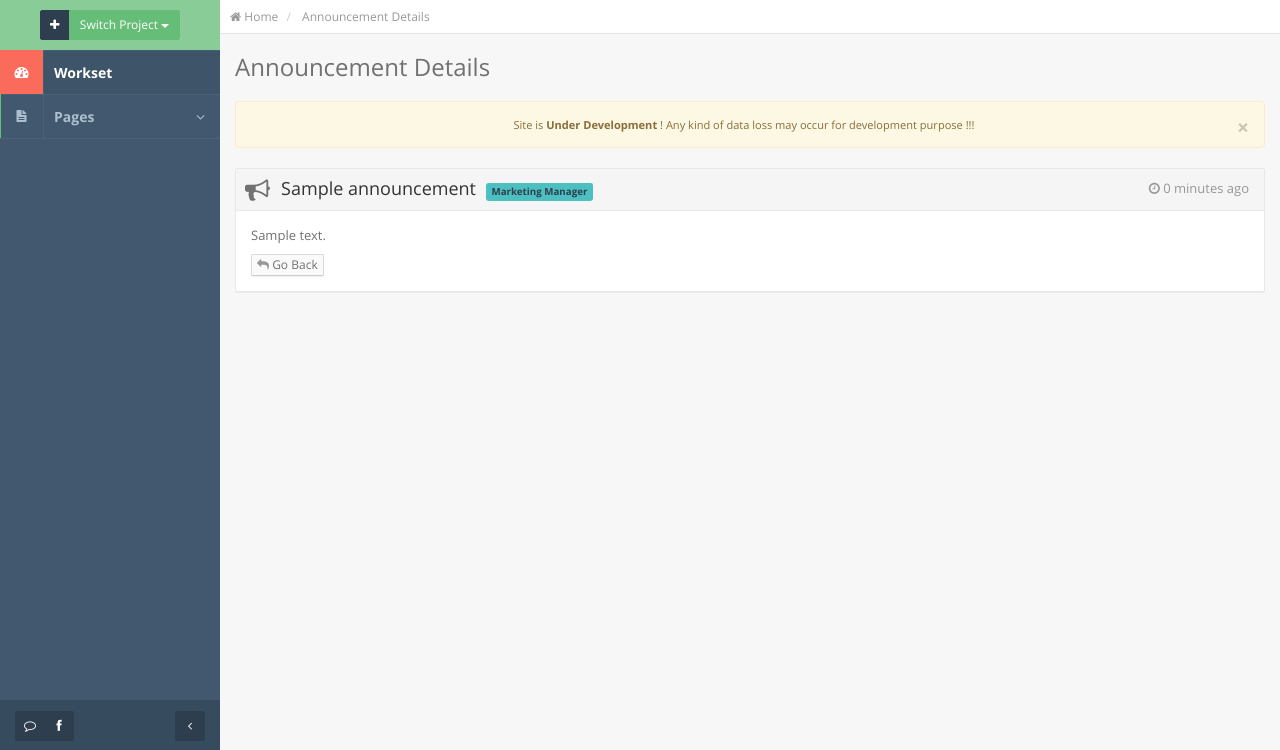
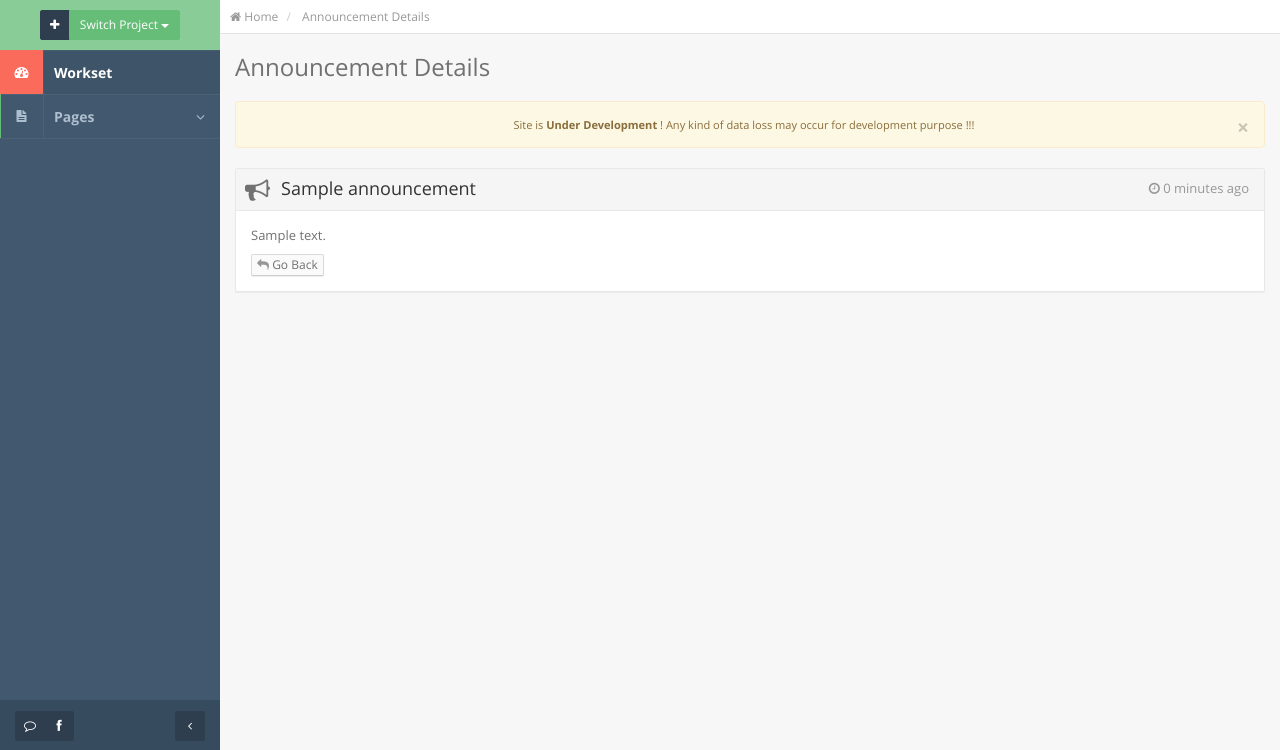
Before and after one commit to NumanIbnMazid/magfetch, a Django app: a page that uses utils/templates/announcement/announcement-detail.html in a window 1280 px wide. Shown: the part 50-800 px from the top of the page. Run offline with Django 3.2, Linux system fonts and the light colour scheme; a user stored in the database is signed in; tables that the repository leaves empty hold one stand-in row (values such as "Sample post"); some libraries are stand-ins or nearby versions.

Commit message:
Setting Changed

```diff
--- a/utils/templates/announcement/announcement-detail.html
+++ b/utils/templates/announcement/announcement-detail.html
@@ -1,4 +1,4 @@
-{% extends 'base.html' %}
+{% extends base_template %}
 
 {% block head_title %}{% block page_title %}{% block breadcrumb %}
 Announcement Details
@@ -17,9 +17,7 @@ Announcement Details
       <strong class="h4">
         {{ object.subject }}
       </strong>
-      <label class="label bg-info m-l-xs">
-        <span class="text-dark">{{ object.created_by.user.profile.get_role }}</span>
-      </label>
+
       <span class="text-muted m-l-sm pull-right">
         <i class="fa fa-clock-o"></i>
         {{ object.updated_at|timesince }} ago
```
